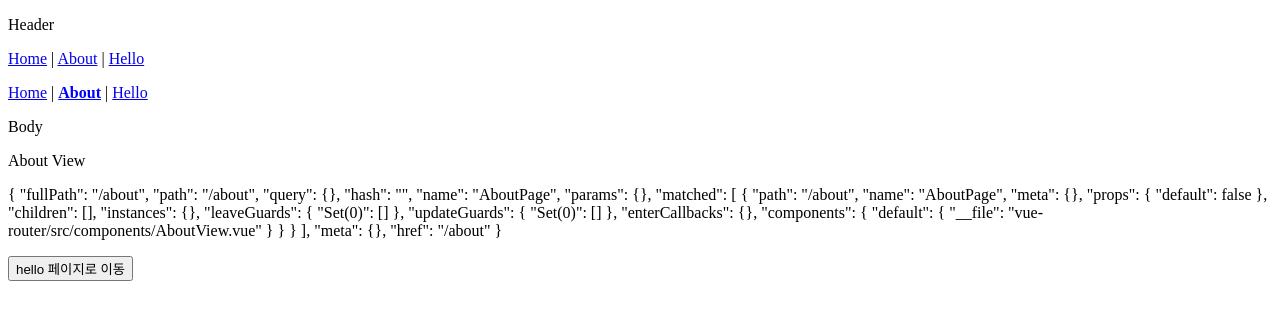
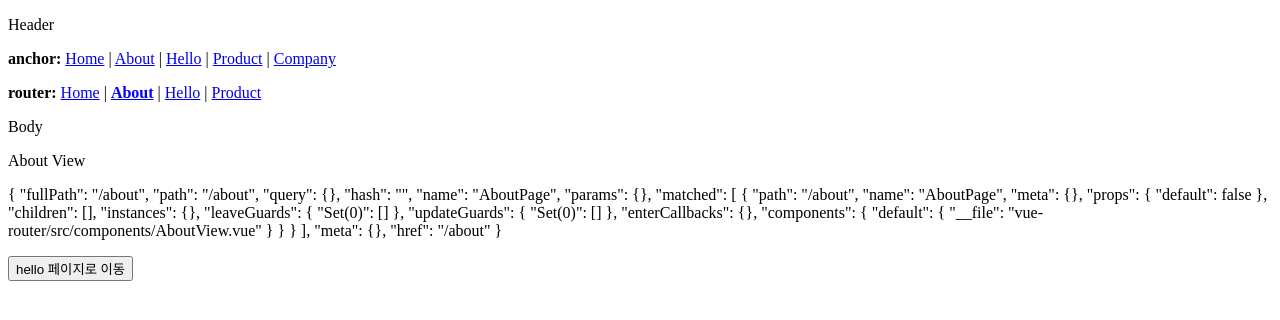
Before and after one commit to YooHyeok/vue-basic-todo-app, a Vue app in the folder vue-router/: page /about in a window 1280 px wide. Shown: the top 320 px of the page. Built offline with nearby package versions, Linux system fonts and the light colour scheme.

Commit message:
feat: `vue-router` - ProductView.vue 동적 라우팅 router-link 적용

```diff
--- a/vue-router/src/layouts/TheHeader.vue
+++ b/vue-router/src/layouts/TheHeader.vue
@@ -1,16 +1,21 @@
 <template>
   <p>Header</p>
   <p>
+    <strong>anchor: </strong>
     <!-- window의 location을 통한 페이지 전환: 로딩 발생 -->
     <a href="/">Home</a> |
     <a href="/about">About</a> |
-    <a href="/hello">Hello</a>
+    <a href="/hello">Hello</a> |
+    <a href="/product">Product</a> |
+    <a href="/company">Company</a>
   </p>
   <p>
+    <strong>router: </strong>
     <!-- vue-router를 통한 페이지 전환: router-view 영역에 컴포넌트만 동적으로 교체 -->
     <router-link to="/" active-class="on">Home</router-link> |
     <router-link to="/about" active-class="on">About</router-link> |
-    <router-link to="/hello" active-class="on">Hello</router-link>
+    <router-link to="/hello" active-class="on">Hello</router-link> |
+    <router-link to="/product/babo?lang=maerong" active-class="on">Product</router-link>
   </p>
 </template>
 <style scoped>
```
